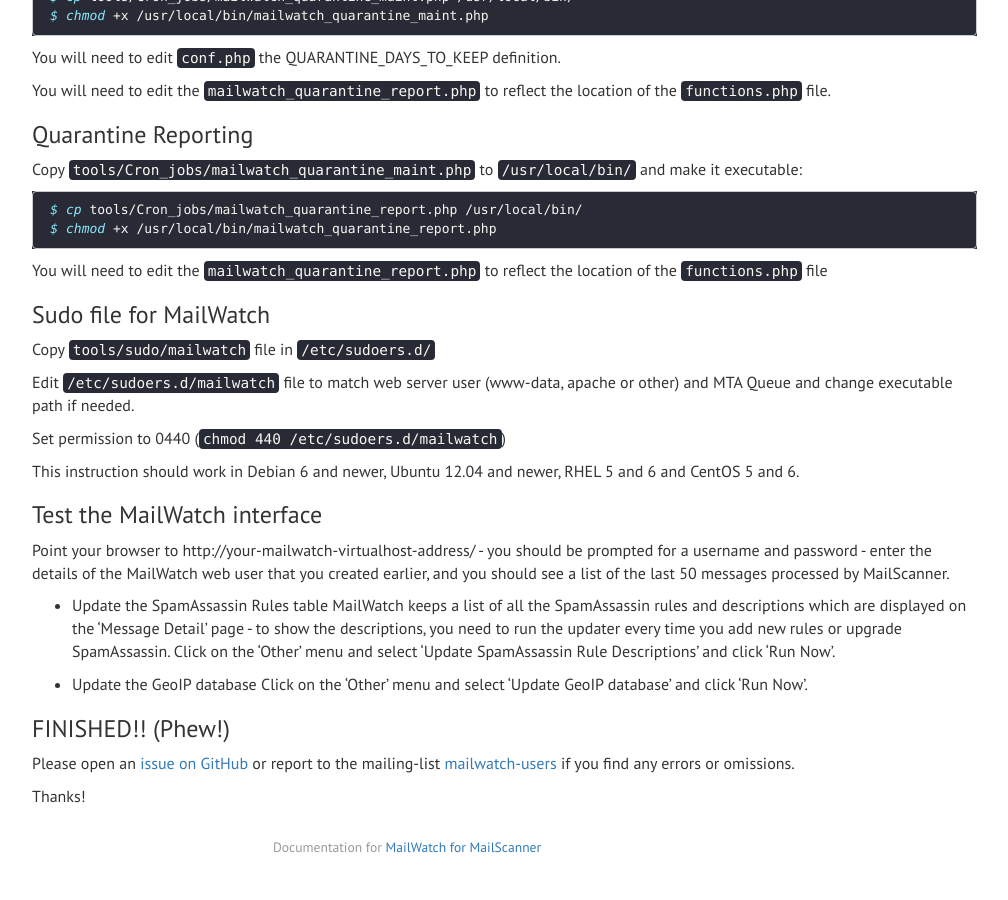
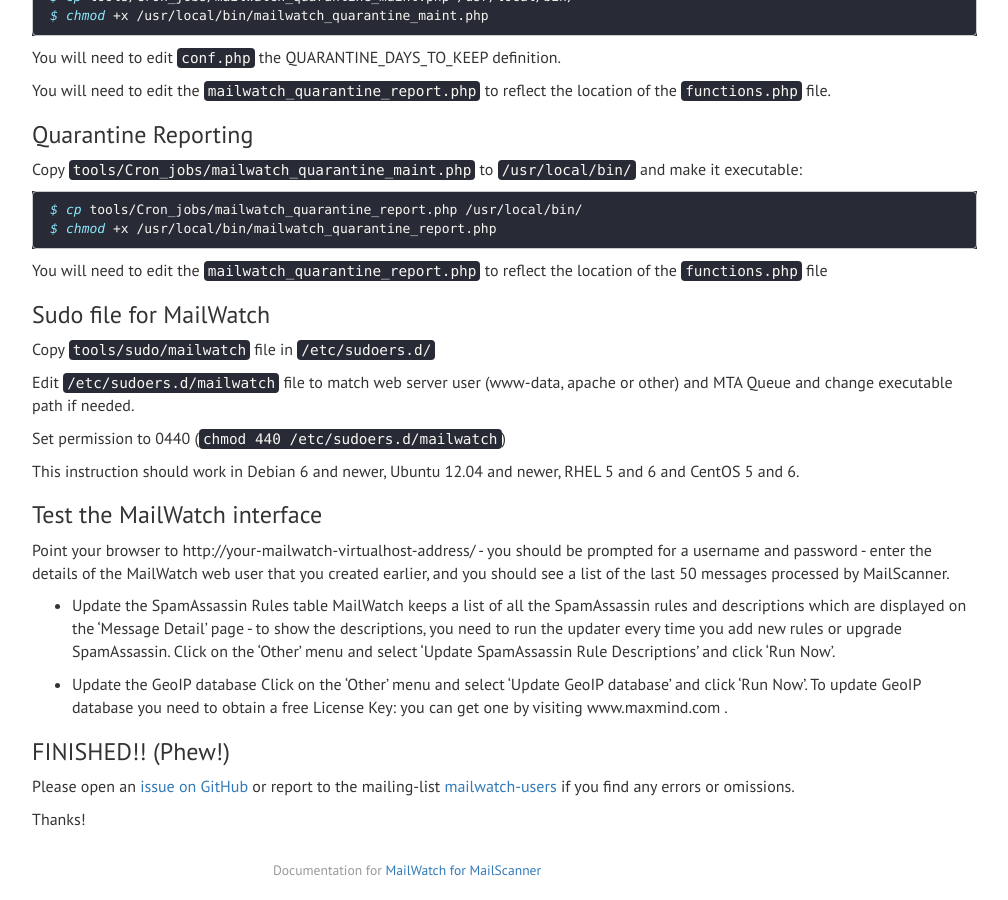
Before and after one commit to mailwatch/mailwatch-docs, a Jekyll site: the page built from _posts/2017-03-23-installing.md, in a window 1280 px wide and 900 px high, scrolled down 6530 px. Shown: the whole window, without its empty margins (233-1241 px from the left). Built offline with Jekyll 4.4.1, drawn with Linux system fonts in a browser that asks for light colours; nearby versions of some CDN libraries; before the commit the page ends 7407 px from its top, so only the background shows below that.

Commit message:
Add note about MaxMind License Key

```diff
--- a/_posts/2017-03-23-installing.md
+++ b/_posts/2017-03-23-installing.md
@@ -403,7 +403,7 @@ Point your browser to http://your-mailwatch-virtualhost-address/ - you should be
   Click on the 'Other' menu and select 'Update SpamAssassin Rule Descriptions' and click 'Run Now'.
 
 - Update the GeoIP database
-  Click on the 'Other' menu and select 'Update GeoIP database' and click 'Run Now'.
+  Click on the 'Other' menu and select 'Update GeoIP database' and click 'Run Now'. To update GeoIP database you need to obtain a free License Key: you can get one by visiting www.maxmind.com .
 
 ### FINISHED!! (Phew!)
 
```
